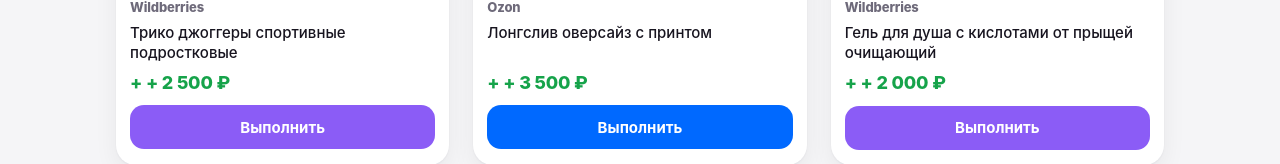
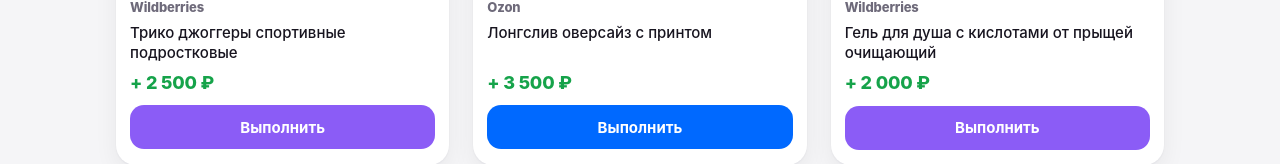
Before and after one commit to hwqigwi2/placelove, a Next.js app: page / in a window 1280 px wide. Shown: the part 630-794 px from the top of the page. Built offline with nearby package versions, Linux system fonts and the light colour scheme; no server answers.

Commit message:
Fix marketplace logos and rewards

```diff
--- a/components/ProductCard.tsx
+++ b/components/ProductCard.tsx
@@ -94,7 +94,7 @@ export default function ProductCard({
         </p>
 
         <p className={styles.reward}>
-          + {formatReward(product.reward)}
+          {formatReward(product.reward)}
         </p>
 
         <span
```
